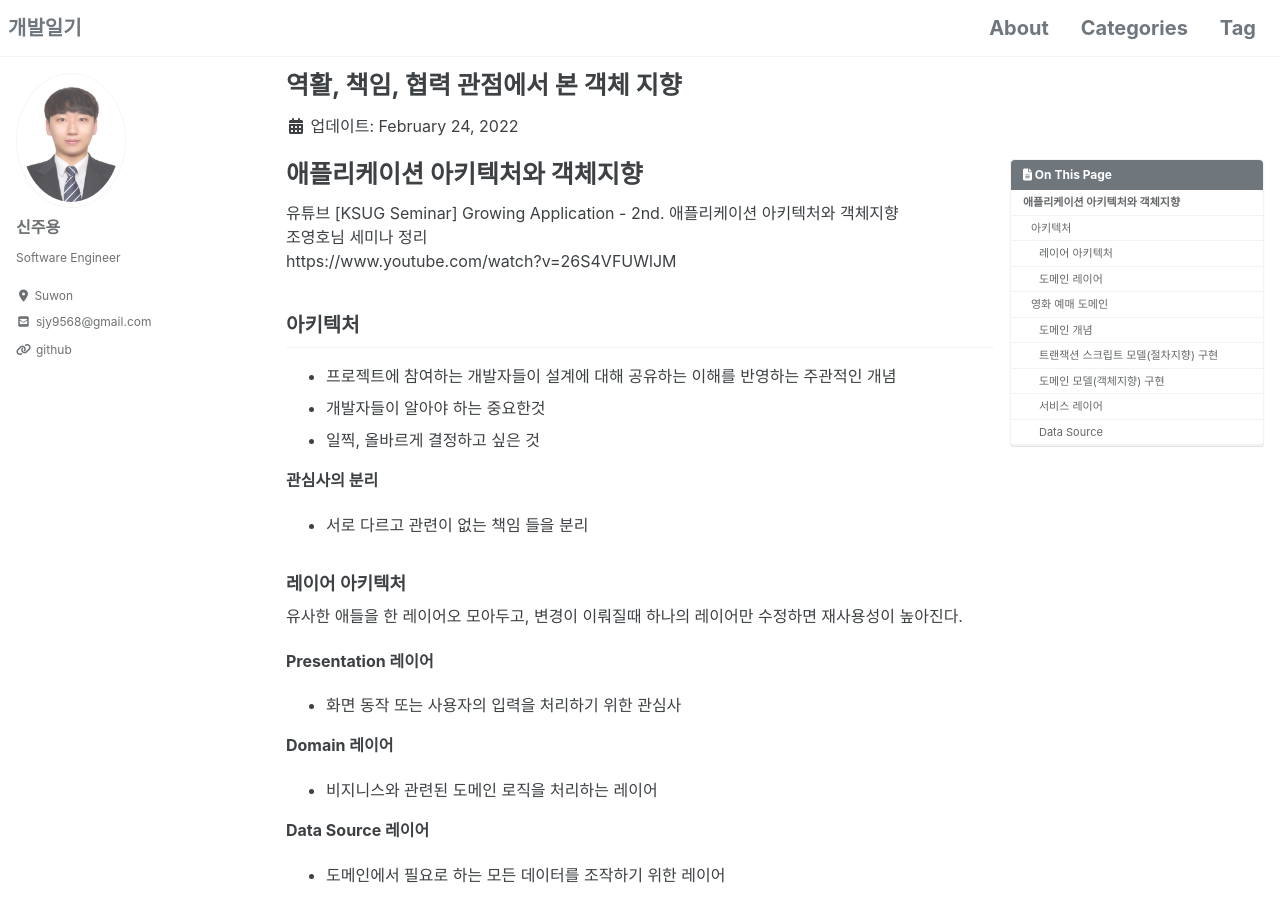
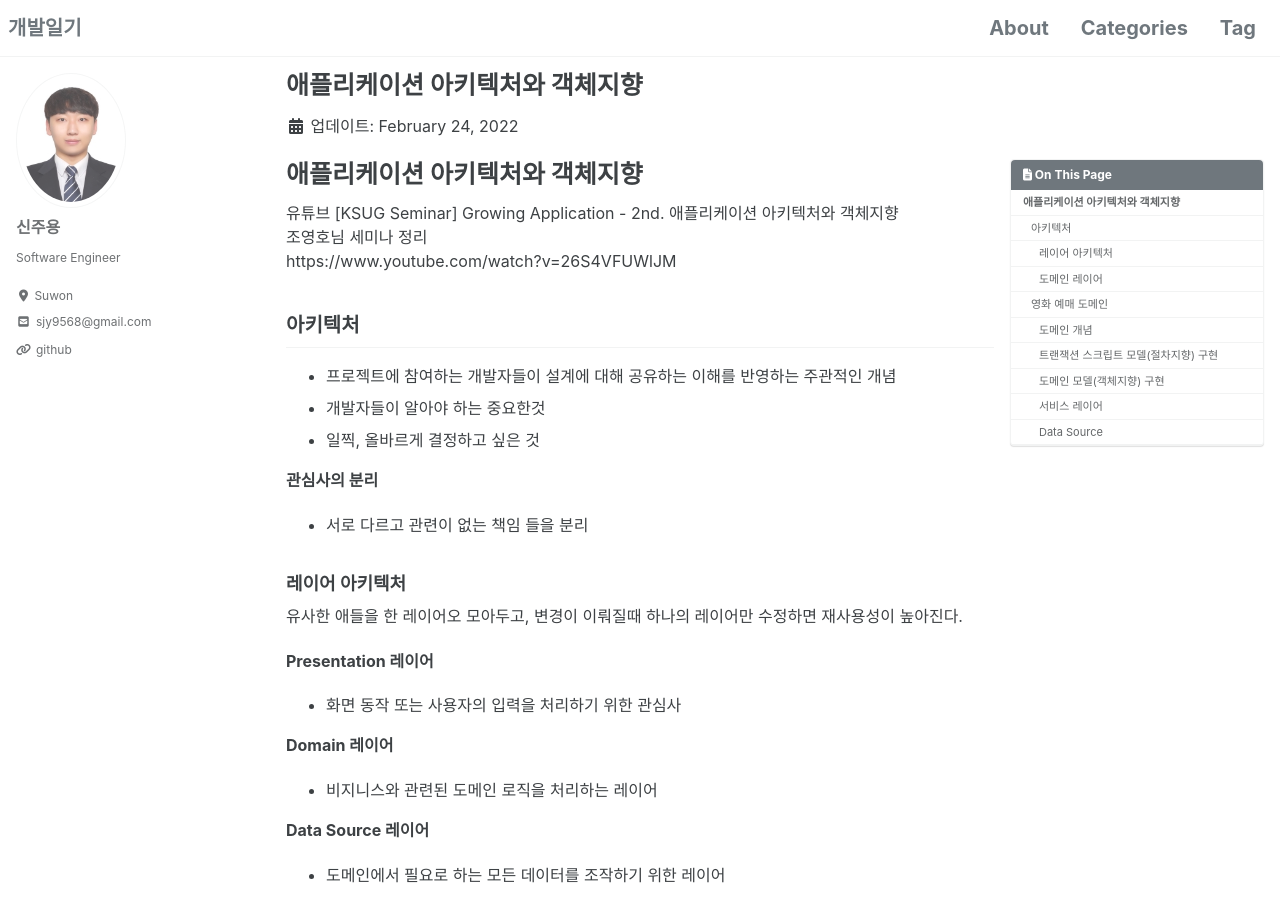
Before and after one commit to shinjooyoung/shinjooyoung.github.io, a Jekyll site: the page built from _posts/ObjectOrientation/2022-02-24-애플리케이션 아키텍처와 객체지향.md, in a window 1280 px wide and 900 px high. Built offline with Jekyll 4.4.1, drawn with Linux system fonts in a browser that asks for light colours; cached includes are drawn as plain includes; nearby versions of some CDN libraries; comment, search, counter and statistics services are not loaded.

Commit message:
Update 2022-02-24-애플리케이션 아키텍처와 객체지향.md

```diff
--- a/_posts/ObjectOrientation/2022-02-24-애플리케이션 아키텍처와 객체지향.md
+++ b/_posts/ObjectOrientation/2022-02-24-애플리케이션 아키텍처와 객체지향.md
@@ -1,6 +1,6 @@
 ---
-title:  "역활, 책임, 협력 관점에서 본 객체 지향"
-excerpt: "객체 지향의 사실과 오해"
+title:  "애플리케이션 아키텍처와 객체지향"
+excerpt: "[KSUG Seminar] Growing Application - 2nd. 애플리케이션 아키텍처와 객체지향"
 categories:
   - Study
 tag:
```
